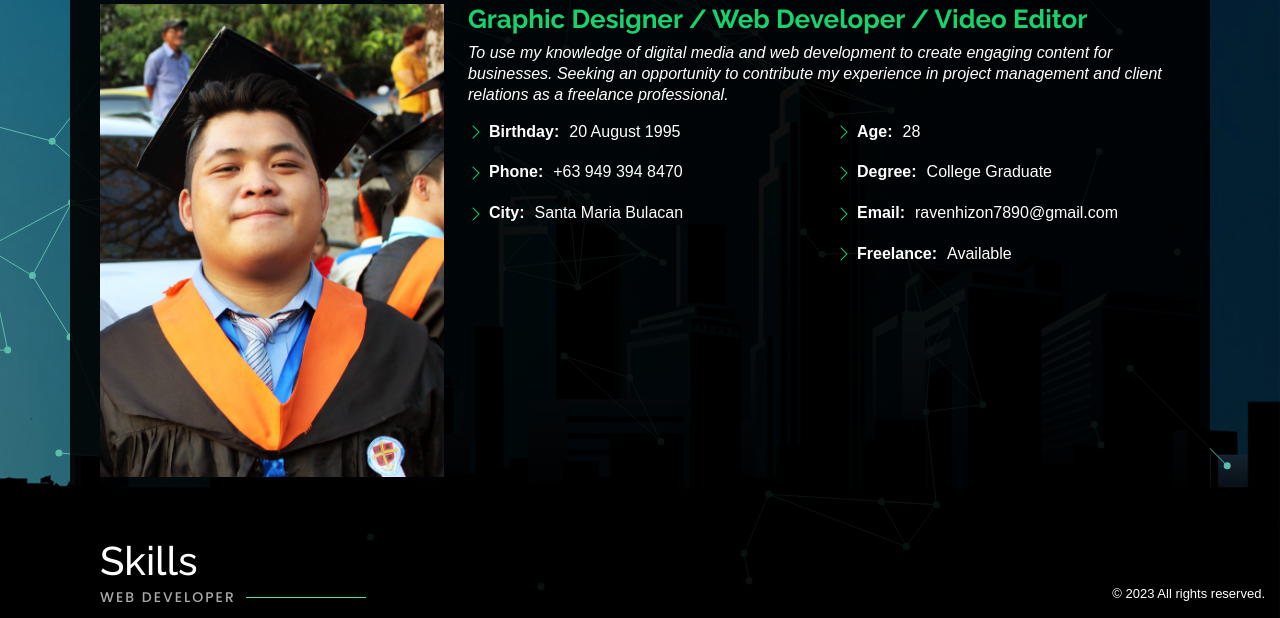
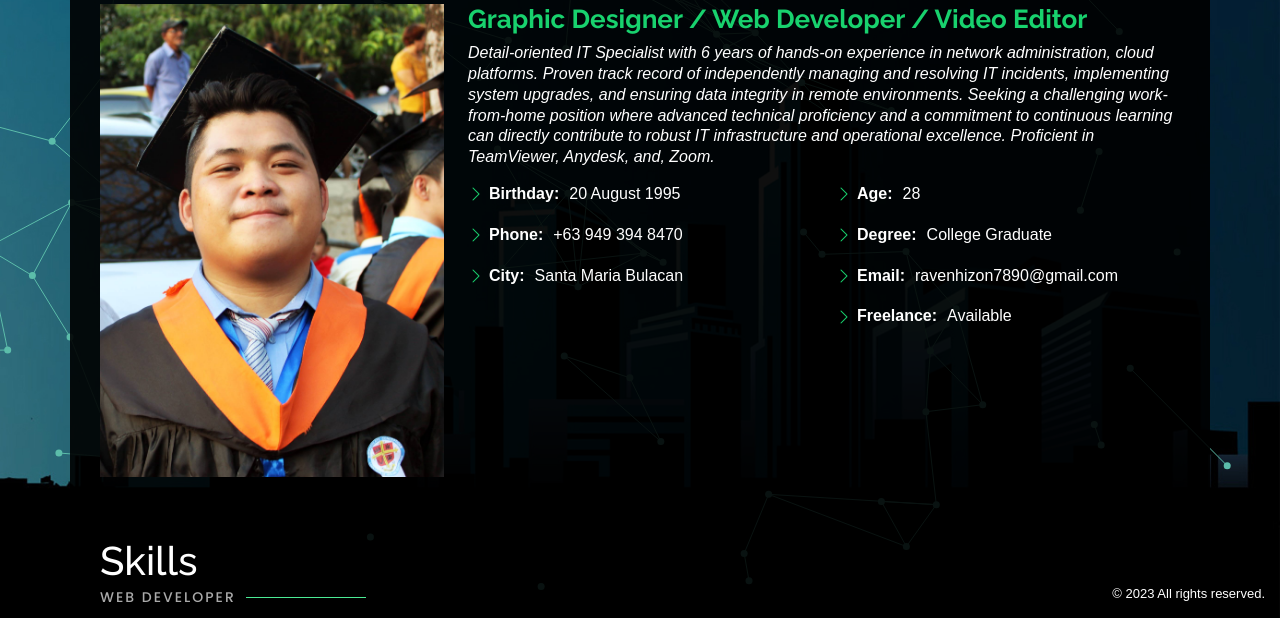
Before and after one commit to Bengs12/cvravenhizon.github.io, a plain HTML site: page index.html in a window 1280 px wide. Both pictures are taken after a click on the link "About". Shown: the part 182-800 px from the top of the page. Drawn offline with Linux system fonts and the light colour scheme; files that its build step writes are made by us from their sources.

Commit message:
Update index.html

```diff
--- a/index.html
+++ b/index.html
@@ -93,8 +93,13 @@
         <div class="col-lg-8 pt-4 pt-lg-0 content" data-aos="fade-left">
           <h3> Graphic Designer / Web Developer / Video Editor</h3>
           <p class="fst-italic">
-         To use my knowledge of digital media and web development to create engaging content for businesses.
-        Seeking an opportunity to contribute my experience in project management and client relations as a freelance professional.
+         Detail-oriented IT Specialist with 6 years of hands-on experience in network
+administration, cloud platforms. Proven track record of independently managing
+and resolving IT incidents, implementing system upgrades, and ensuring data
+integrity in remote environments. Seeking a challenging work-from-home position
+where advanced technical proficiency and a commitment to continuous learning
+can directly contribute to robust IT infrastructure and operational excellence.
+Proficient in TeamViewer, Anydesk, and, Zoom.
           </p>
           <div class="row">
             <div class="col-lg-6">
```
